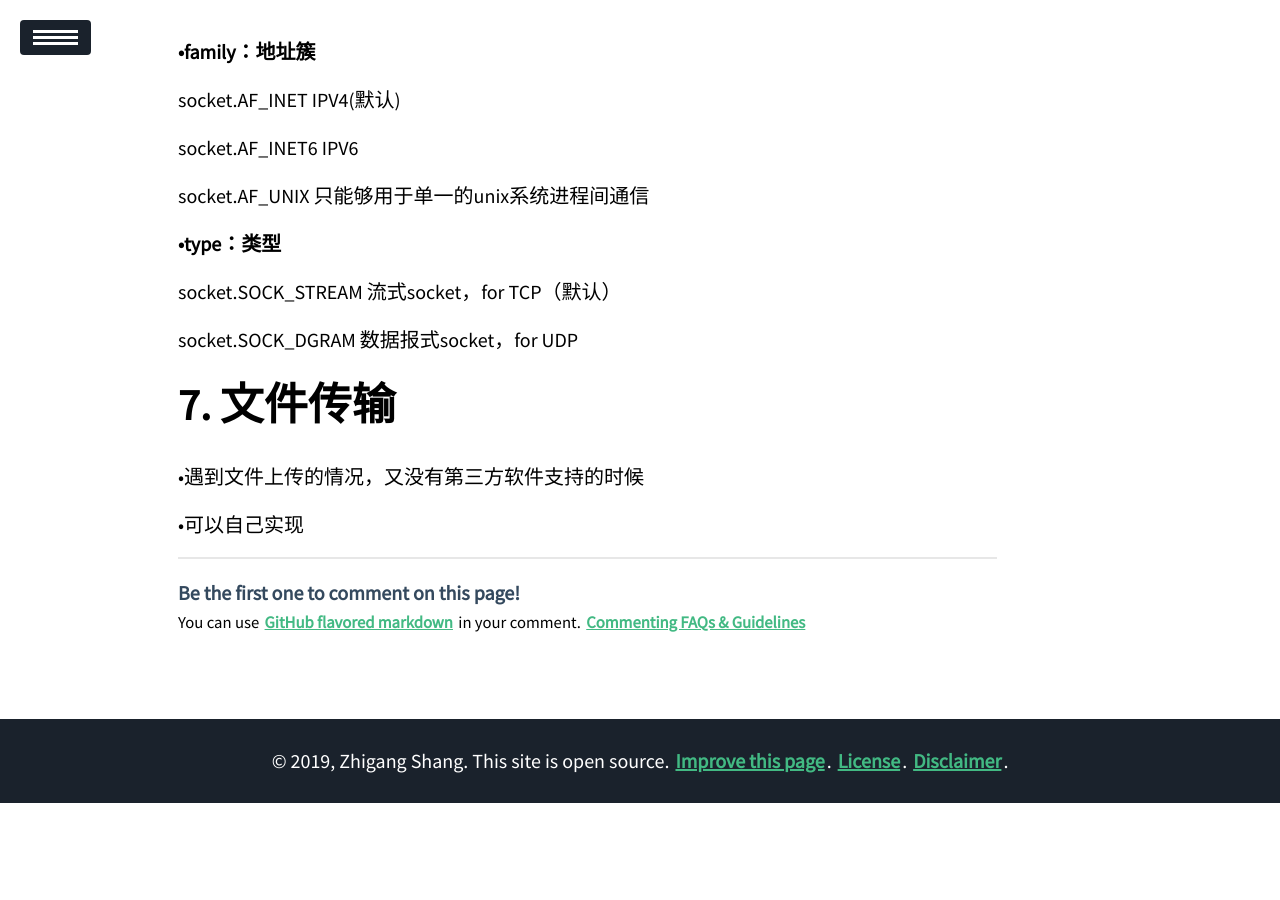
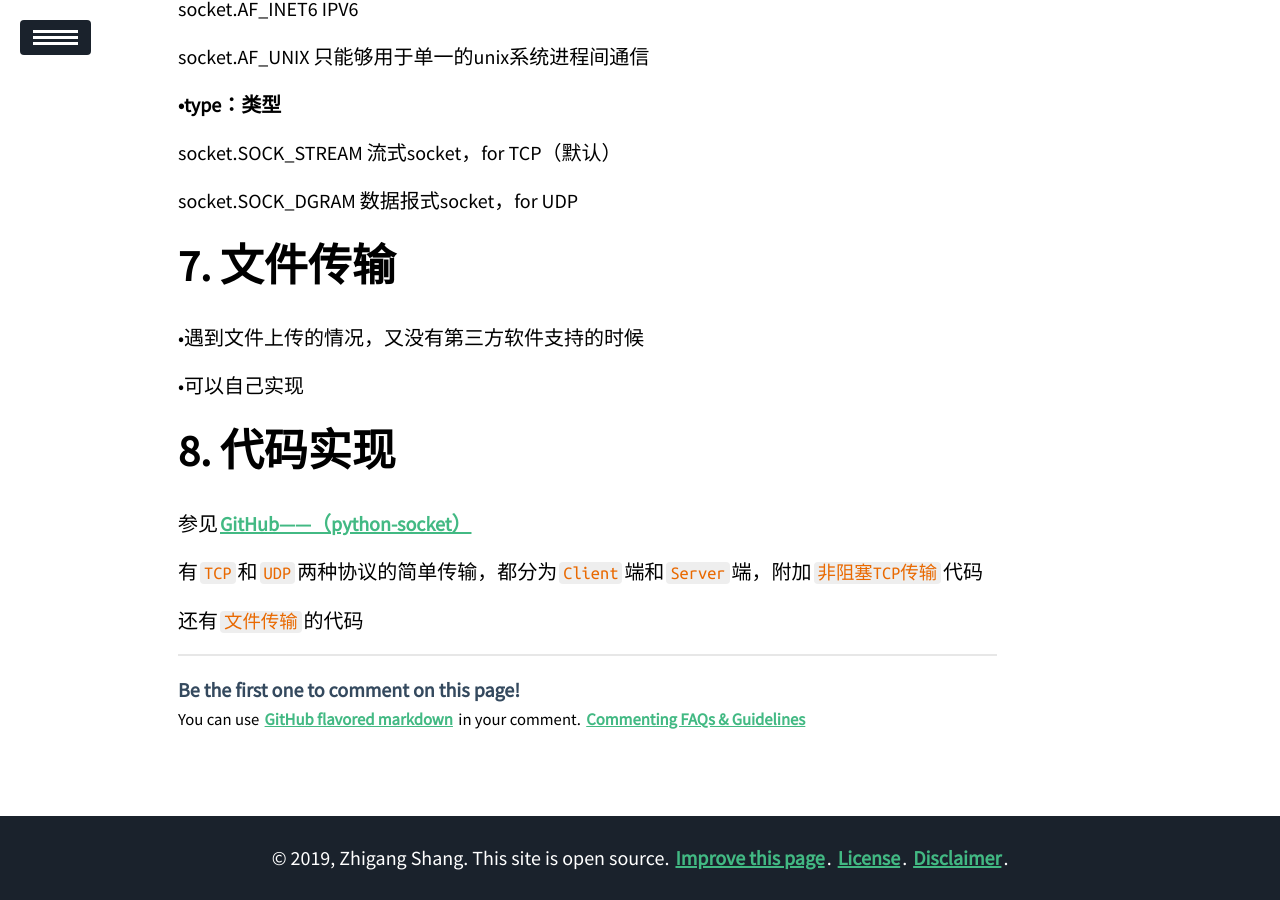
Before and after one commit to Cr7-joker/Cr7-joker.github.io, a Jekyll site: the page built from _posts/2019-02-11-Socket network programming/2019-02-11-Socket network programming.md, in a window 1280 px wide and 900 px high, scrolled down 2432 px. Built offline with Jekyll 4.4.1, drawn with Linux system fonts in a browser that asks for light colours; our own code applies the rules of GitHub Pages for plain Markdown files; a script that is not in the unit is left out; before the commit the page ends 3235 px from its top, so only the background shows below that; some of the changed text lies outside the part shown.

Commit message:
ninth commit

```diff
--- a/_posts/2019-02-08-Socket network programming/2019-02-08-Socket network programming.md
+++ b/_posts/2019-02-11-Socket network programming/2019-02-11-Socket network programming.md
@@ -1,10 +1,10 @@
 ---
 title: Socket network programming
 tags: Socket UDP TCP
-edit: 2019-02-07
+edit: 2019-02-11
 categories: Python
 status: Writing
-description:
+description: Implement socket network programming in python, use TCP, UDP protocol, and complete file transfer function
 ---
 
 # What is socket?
@@ -54,3 +54,11 @@ description:
 •遇到文件上传的情况，又没有第三方软件支持的时候
 
 •可以自己实现
+
+# 代码实现
+
+参见[GitHub——（python-socket）](https://github.com/Cr7-joker/python-socket)
+
+有`TCP`和`UDP`两种协议的简单传输，都分为`Client`端和`Server`端，附加`非阻塞TCP传输`代码
+
+还有`文件传输`的代码
```
Also changed, not shown: _posts/2019-02-11-Socket network programming/assert/TCP.png (renamed from _posts/2019-02-08-Socket network programming/assert/TCP.png), _posts/2019-02-11-Socket network programming/assert/socket.png (renamed from _posts/2019-02-08-Socket network programming/assert/socket.png).
